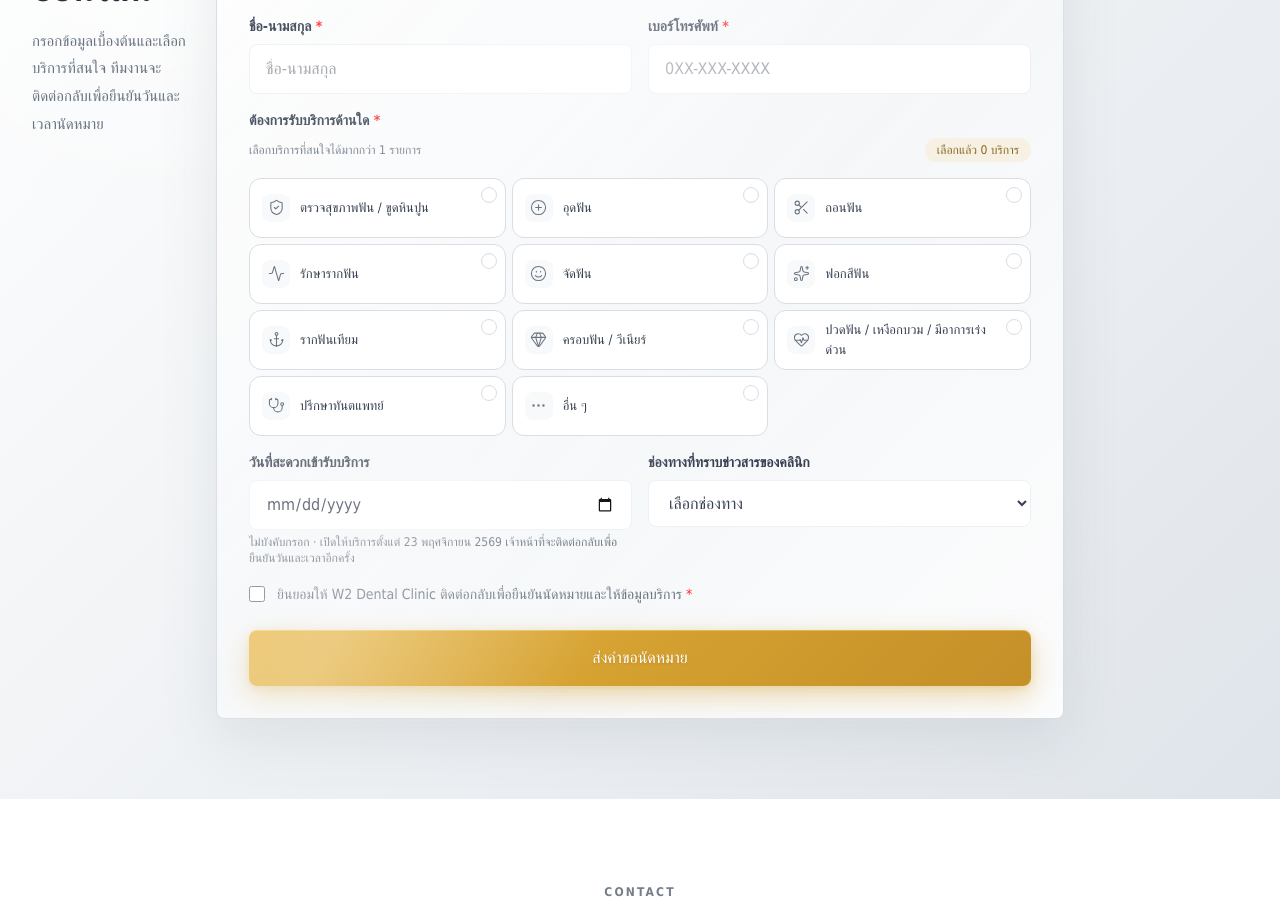
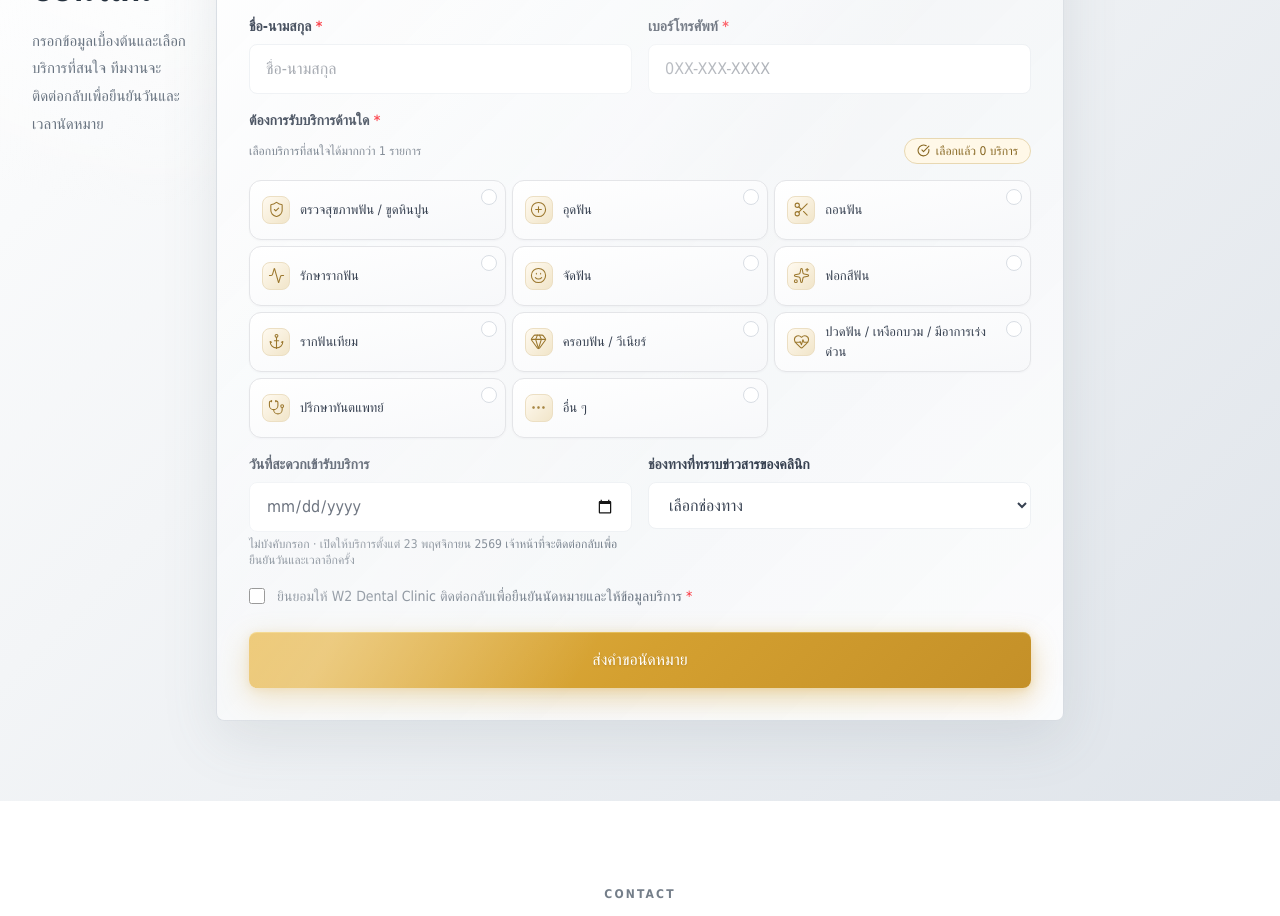
Before and after one commit to Armindyz/https-github.com-username-w2-dental, a Next.js app: page / in a window 1280 px wide. Shown: the part 5880-6796 px from the top of the page. Built offline with nearby package versions, Linux system fonts and the light colour scheme.

Commit message:
Polish compact service cards with champagne accents

```diff
--- a/src/components/AppointmentForm.tsx
+++ b/src/components/AppointmentForm.tsx
@@ -137,7 +137,8 @@ export default function AppointmentForm() {
               <legend className="mb-2 text-sm font-bold text-w2-gray-700">ต้องการรับบริการด้านใด <span className="text-red-500">*</span></legend>
               <div className="mb-4 flex flex-wrap items-center justify-between gap-2">
                 <p id="service-help" className="text-xs leading-5 text-w2-gray-500">เลือกบริการที่สนใจได้มากกว่า 1 รายการ</p>
-                <span role="status" aria-live="polite" className="rounded-full bg-[#f7f1e4] px-3 py-1 text-xs font-medium text-[#876722]">
+                <span role="status" aria-live="polite" className="inline-flex items-center gap-1.5 rounded-full border border-[#e8d8b2] bg-[#fff8e8] px-3 py-1 text-xs font-medium text-[#876722]">
+                  <CheckCircle size={13} aria-hidden="true" />
                   เลือกแล้ว {selectedServices.length} บริการ
                 </span>
               </div>
@@ -155,11 +156,11 @@ export default function AppointmentForm() {
                           setSelectedServices((current) => checked ? [...current, service] : current.filter((item) => item !== service));
                         }}
                       />
-                      <span className="relative flex h-full min-h-[60px] items-center gap-2 rounded-xl border border-w2-gray-200 bg-white py-2 pl-2.5 pr-7 text-left text-w2-gray-700 sm:gap-2.5 sm:pl-3 transition duration-200 hover:border-[#c9ac70] hover:bg-[#fffdf8] peer-checked:border-[#bd943c] peer-checked:bg-[#fff8e8] peer-checked:text-[#765313] peer-focus-visible:outline-2 peer-focus-visible:outline-offset-2 peer-focus-visible:outline-[#bd943c] peer-checked:[&_.service-check]:border-[#bd943c] peer-checked:[&_.service-check]:bg-[#bd943c] peer-checked:[&_.service-check_svg]:opacity-100 peer-checked:[&_.service-icon]:bg-[#f7e9c7] peer-checked:[&_.service-icon]:text-[#9b7424]">
+                      <span className="relative flex h-full min-h-[60px] items-center gap-2 rounded-xl border border-[#e4e5e8] bg-linear-to-br from-white to-[#f7f8fa] py-2 pl-2.5 pr-7 text-left text-w2-gray-700 sm:gap-2.5 sm:pl-3 shadow-[0_1px_2px_rgba(30,41,59,0.03)] transition duration-200 motion-safe:hover:-translate-y-0.5 hover:border-[#c9ac70] hover:shadow-[0_4px_12px_rgba(148,115,45,0.10)] peer-checked:border-[#bd943c] peer-checked:from-[#fffaf0] peer-checked:to-[#f9edce] peer-checked:shadow-[0_2px_8px_rgba(148,115,45,0.12)] peer-checked:text-[#765313] peer-focus-visible:outline-2 peer-focus-visible:outline-offset-2 peer-focus-visible:outline-[#bd943c] peer-checked:[&_.service-check]:border-[#bd943c] peer-checked:[&_.service-check]:bg-[#bd943c] peer-checked:[&_.service-check_svg]:opacity-100 peer-checked:[&_.service-icon]:bg-[#f7e9c7] peer-checked:[&_.service-icon]:text-[#9b7424]">
                         <span className="service-check absolute right-2 top-2 flex h-4 w-4 items-center justify-center rounded-full border border-w2-gray-200 bg-white transition" aria-hidden="true">
                           <Check size={10} strokeWidth={3} className="text-white opacity-0 transition" />
                         </span>
-                        <span className="service-icon flex h-7 w-7 shrink-0 items-center justify-center rounded-lg bg-w2-gray-50 text-w2-gray-500 transition" aria-hidden="true">
+                        <span className="service-icon flex h-7 w-7 shrink-0 items-center justify-center rounded-lg border border-[#ecdfc3] bg-linear-to-br from-[#fffaf0] to-[#f1e5c9] text-[#9b772d] transition" aria-hidden="true">
                           <Icon size={17} strokeWidth={1.5} />
                         </span>
                         <span className="min-w-0 text-xs font-medium leading-5 sm:text-[13px]">{service}</span>
```
